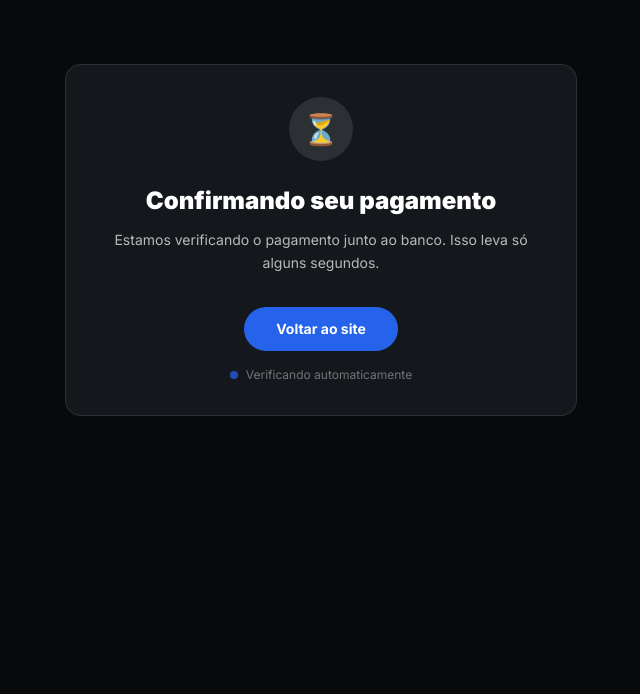
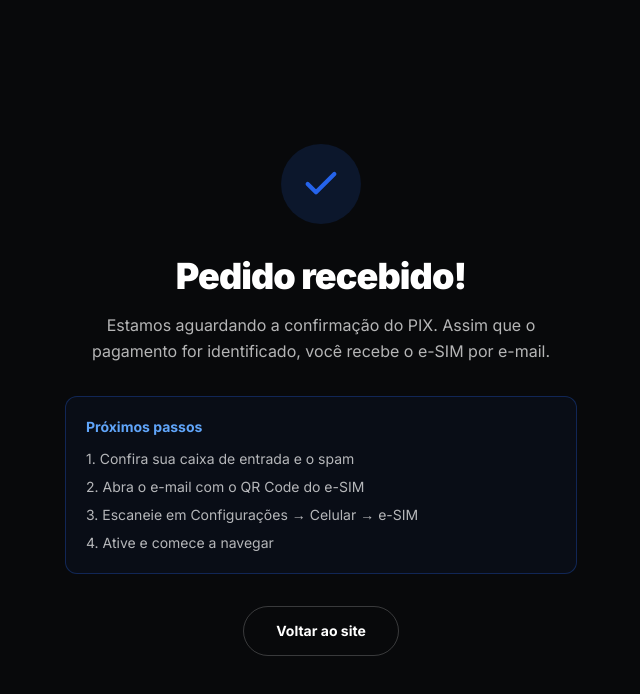
Before and after one commit to andressouzadematos-cloud/starlink-sem-antena, a Next.js app: page /obrigado in a window 1280 px wide. Shown: the top 694 px of the page, without its empty margins (319-959 px from the left). Built offline with nearby package versions, Linux system fonts and the light colour scheme.

Commit message:
Update page.tsx

```diff
--- a/app/obrigado/page.tsx
+++ b/app/obrigado/page.tsx
@@ -1,42 +1,61 @@
 "use client";
 
-import { useState, useEffect, Suspense } from "react";
+import { useEffect, useState, Suspense } from "react";
 import { useSearchParams } from "next/navigation";
 import Link from "next/link";
 
-const PLANOS: Record<string, string> = {
-  START: "10GB + WhatsApp e redes ilimitados",
-  TURBO: "30GB + vídeo ilimitado + hotspot",
-  ILIMITADO: "Internet 100% ilimitada",
+declare global {
+  interface Window {
+    fbq?: (...args: unknown[]) => void;
+  }
+}
+
+const VALORES: Record<string, number> = {
+  START: 24.9,
+  TURBO: 34.9,
+  ILIMITADO: 49.9,
 };
 
-function Conteudo() {
-  const params = useSearchParams();
-  const txId = params.get("tx") || "";
-
-  const [dados, setDados] = useState<{
-    status: string;
-    valor: number;
-    plano: string;
-  } | null>(null);
+function ObrigadoConteudo() {
+  const searchParams = useSearchParams();
+  const txId = searchParams.get("txid");
+  const [confirmado, setConfirmado] = useState(false);
 
   useEffect(() => {
     if (!txId) return;
 
     let ativo = true;
 
-    async function consultar() {
+    async function verificar() {
       try {
-        const r = await fetch(`/api/status/${txId}`, { cache: "no-store" });
-        const d = await r.json();
-        if (ativo && d.status) setDados(d);
+        const resposta = await fetch(`/api/status/${txId}`, { cache: "no-store" });
+        if (!resposta.ok) return;
+        const dados = await resposta.json();
+        if (!ativo) return;
+
+        if (dados.status === "paid") {
+          setConfirmado(true);
+          ativo = false;
+
+          const chave = `purchase_enviado_${txId}`;
+          if (localStorage.getItem(chave)) return;
+
+          if (typeof window !== "undefined" && window.fbq) {
+            window.fbq("track", "Purchase", {
+              currency: "BRL",
+              value: dados.valor || VALORES[dados.plano] || 34.9,
+              content_name: dados.plano,
+            });
+            localStorage.setItem(chave, "1");
+          }
+        }
       } catch {
         // silencioso
       }
     }
 
-    consultar();
-    const intervalo = setInterval(consultar, 5000);
+    verificar();
+    const intervalo = setInterval(verificar, 5000);
 
     return () => {
       ativo = false;
@@ -44,92 +63,62 @@ function Conteudo() {
     };
   }, [txId]);
 
-  const pago = dados?.status === "paid";
-
   return (
-    <main className="min-h-screen bg-[#08090B] px-5 py-16 text-white">
-      <div className="mx-auto max-w-lg">
-        <div className="rounded-2xl border border-white/10 bg-[#14171C] p-8 text-center">
-          <div
-            className={`mx-auto flex h-16 w-16 items-center justify-center rounded-full text-3xl ${
-              pago ? "bg-[#2563EB]" : "bg-white/10"
-            }`}
+    <main className="flex min-h-screen items-center justify-center bg-[#08090B] px-5 py-12 text-white">
+      <div className="mx-auto max-w-lg text-center">
+        <div className="mx-auto flex h-20 w-20 items-center justify-center rounded-full bg-[#2563EB]/15">
+          <svg
+            viewBox="0 0 24 24"
+            fill="none"
+            stroke="#2563EB"
+            strokeWidth="2.5"
+            className="h-10 w-10"
           >
-            {pago ? "✓" : "⏳"}
+            <path d="M20 6L9 17l-5-5" strokeLinecap="round" strokeLinejoin="round" />
+          </svg>
         </div>
 
-          <h1 className="mt-6 text-2xl font-black">
-            {pago ? "Pagamento confirmado" : "Confirmando seu pagamento"}
+        <h1 className="mt-8 text-3xl font-black tracking-tight md:text-4xl">
+          {confirmado ? "Pagamento confirmado!" : "Pedido recebido!"}
         </h1>
 
-          <p className="mt-3 text-sm leading-relaxed text-white/70">
-            {pago
-              ? "Seu pedido foi aprovado. O QR Code do e-SIM chega no seu e-mail em instantes — confira também a caixa de spam."
-              : "Estamos verificando o pagamento junto ao banco. Isso leva só alguns segundos."}
+        <p className="mt-4 leading-relaxed text-white/70">
+          {confirmado
+            ? "Seu e-SIM está sendo preparado. Em instantes você recebe o QR Code de ativação no e-mail cadastrado."
+            : "Estamos aguardando a confirmação do PIX. Assim que o pagamento for identificado, você recebe o e-SIM por e-mail."}
         </p>
 
-          {dados && (
-            <div className="mt-6 space-y-2 rounded-xl border border-white/10 bg-[#0E1013] p-4 text-left text-sm">
-              <div className="flex justify-between">
-                <span className="text-white/50">Plano</span>
-                <span className="font-bold">{dados.plano}</span>
-              </div>
-              <div className="flex justify-between">
-                <span className="text-white/50">Valor</span>
-                <span className="font-bold">
-                  R$ {dados.valor.toFixed(2).replace(".", ",")}
-                </span>
-              </div>
-              <div className="flex justify-between">
-                <span className="text-white/50">Status</span>
-                <span className={`font-bold ${pago ? "text-[#60A5FA]" : "text-white/60"}`}>
-                  {pago ? "Pago" : "Aguardando"}
-                </span>
-              </div>
-              {dados.plano && PLANOS[dados.plano] && (
-                <p className="border-t border-white/10 pt-2 text-xs text-white/40">
-                  {PLANOS[dados.plano]}
+        {txId && (
+          <p className="mt-6 rounded-lg border border-white/10 bg-[#14171C] px-4 py-3 text-xs text-white/50">
+            Pedido: <span className="font-mono text-white/70">{txId}</span>
           </p>
         )}
+
+        <div className="mt-8 rounded-xl border border-[#2563EB]/30 bg-[#2563EB]/5 p-5 text-left">
+          <p className="text-sm font-bold text-[#60A5FA]">Próximos passos</p>
+          <ul className="mt-3 space-y-2 text-sm text-white/70">
+            <li>1. Confira sua caixa de entrada e o spam</li>
+            <li>2. Abra o e-mail com o QR Code do e-SIM</li>
+            <li>3. Escaneie em Configurações → Celular → e-SIM</li>
+            <li>4. Ative e comece a navegar</li>
+          </ul>
         </div>
-          )}
-
-          {pago && (
-            <div className="mt-6 rounded-xl border border-[#2563EB]/40 bg-[#2563EB]/5 p-4 text-left">
-              <p className="text-xs font-bold uppercase tracking-wider text-[#60A5FA]">
-                Próximos passos
-              </p>
-              <ol className="mt-3 space-y-2 text-sm text-white/70">
-                <li>1. Abra o e-mail com o QR Code do e-SIM</li>
-                <li>2. Vá em Ajustes → Celular → Adicionar e-SIM</li>
-                <li>3. Escaneie o QR Code e ative</li>
-              </ol>
-            </div>
-          )}
 
         <Link
           href="/"
-            className="mt-8 inline-block rounded-full bg-[#2563EB] px-8 py-3 text-sm font-bold transition hover:bg-[#1d4ed8]"
+          className="mt-8 inline-block rounded-full border border-white/20 px-8 py-3.5 text-sm font-bold transition-colors hover:border-white/50"
         >
           Voltar ao site
         </Link>
-
-          {!pago && (
-            <p className="mt-4 flex items-center justify-center gap-2 text-xs text-white/40">
-              <span className="inline-block h-2 w-2 animate-pulse rounded-full bg-[#2563EB]" />
-              Verificando automaticamente
-            </p>
-          )}
-        </div>
       </div>
     </main>
   );
 }
 
-export default function ObrigadoPage() {
+export default function Obrigado() {
   return (
-    <Suspense fallback={<main className="min-h-screen bg-[#08090B]" />}>
-      <Conteudo />
+    <Suspense fallback={<div className="min-h-screen bg-[#08090B]" />}>
+      <ObrigadoConteudo />
     </Suspense>
   );
 }
```
Lines whose indentation alone changed are shown as unchanged.
